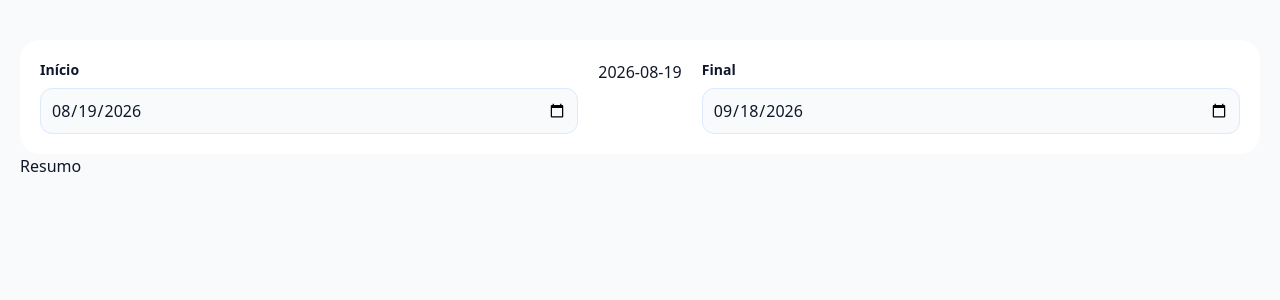
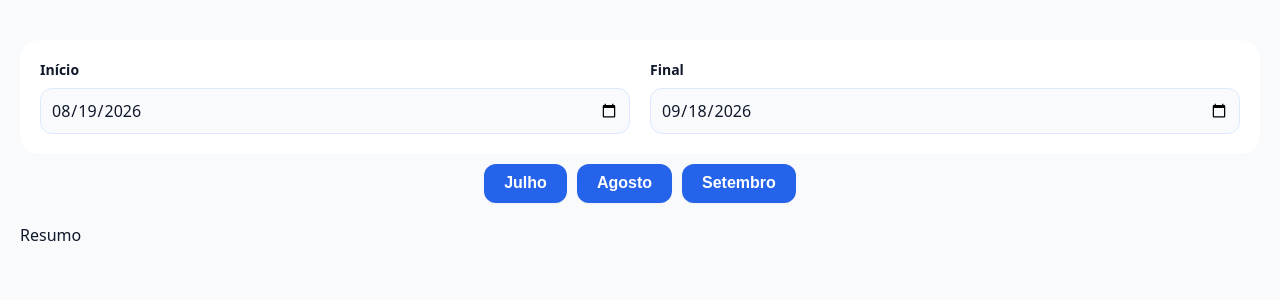
Before and after one commit to pcidro/dashboard-front-end, a Next.js app: page / in a window 1280 px wide. Shown: the top 300 px of the page. Built offline with nearby package versions, Linux system fonts and the light colour scheme; no server answers.

Commit message:
add monthbtn fetching

```diff
--- a/src/app/globals.css
+++ b/src/app/globals.css
@@ -51,4 +51,6 @@ ul {
   display: grid;
   padding: var(--gap);
   gap: var(--gap);
+  width: 100%;
+  max-width: none;
 }
--- a/src/components/dateRange.tsx
+++ b/src/components/dateRange.tsx
@@ -16,7 +16,6 @@ export default function DateRange() {
         value={inicio}
         onChange={({ target }) => setInicio(target.value)}
       />
-      {inicio}
 
       <DateInput
         label="Final"
--- a/src/components/header.tsx
+++ b/src/components/header.tsx
@@ -1,9 +1,13 @@
 import DateRange from "./dateRange";
+import Months from "./months";
 
 export default function Header() {
   return (
-    <div>
-      <DateRange />
-    </div>
+    <header className="mb">
+      <div className="mb">
+        <DateRange />
+        <Months />
+      </div>
+    </header>
   );
 }
--- /dev/null
+++ b/src/components/monthBtn.tsx
@@ -0,0 +1,18 @@
+"use client";
+
+import { useData } from "@/context/dataContext";
+import { getNameMonth } from "@/utils/getNameMonth";
+import { setMonth } from "@/utils/setMonth";
+
+export default function MonthBtn({ n }: { n: number }) {
+  const { setInicio, setFinal } = useData();
+
+  return (
+    <button
+      onClick={() => setMonth(n, setInicio, setFinal)}
+      className="px-5 py-2 bg-primary text-white font-semibold text-sm capitalize rounded-xl shadow-xs hover:brightness-110 active:scale-95 transition-all border-none"
+    >
+      {getNameMonth(n)}
+    </button>
+  );
+}
--- /dev/null
+++ b/src/components/months.tsx
@@ -0,0 +1,11 @@
+import MonthBtn from "./monthBtn";
+
+export default function Months() {
+  return (
+    <div className="flex justify-center items-center gap-[var(--gap-s)] mt-[var(--gap-s)] flex-wrap">
+      <MonthBtn n={-2} />
+      <MonthBtn n={-1} />
+      <MonthBtn n={0} />
+    </div>
+  );
+}
--- a/src/context/dataContext.tsx
+++ b/src/context/dataContext.tsx
@@ -31,7 +31,7 @@ export const DataContextProvider = ({ children }: React.PropsWithChildren) => {
   const [inicio, setInicio] = useState(getDate(30));
   const [final, setFinal] = useState(getDate(0));
   const { data, loading, error } = useFetch<TransactionTypeData[]>(
-    `${API_URL}/api/transactions?startDate=${inicio}&endDate${final}`,
+    `${API_URL}/api/transactions?startDate=${inicio}&endDate=${final}`,
     {
       headers: {
         Authorization: `Bearer ${token}`,
--- /dev/null
+++ b/src/utils/getNameMonth.ts
@@ -0,0 +1,8 @@
+export function getNameMonth(n: number) {
+  const date = new Date();
+  date.setMonth(date.getMonth() + n);
+  const nome = new Intl.DateTimeFormat("pt-BR", {
+    month: "long",
+  }).format(date);
+  return nome;
+}
--- /dev/null
+++ b/src/utils/setMonth.ts
@@ -0,0 +1,21 @@
+function formatDate(date: Date) {
+  const dd = String(date.getDate()).padStart(2, "0");
+  const mm = String(date.getMonth() + 1).padStart(2, "0");
+  const yyyy = date.getFullYear();
+  return `${yyyy}-${mm}-${dd}`;
+}
+
+export function setMonth(
+  n: number,
+  setInicio: (date: string) => void,
+  setFinal: (date: string) => void,
+) {
+  const date = new Date();
+  date.setMonth(date.getMonth() + n);
+
+  const firstDay = new Date(date.getFullYear(), date.getMonth(), 1);
+  const lastDay = new Date(date.getFullYear(), date.getMonth() + 1, 0);
+
+  setInicio(formatDate(firstDay));
+  setFinal(formatDate(lastDay));
+}
```
